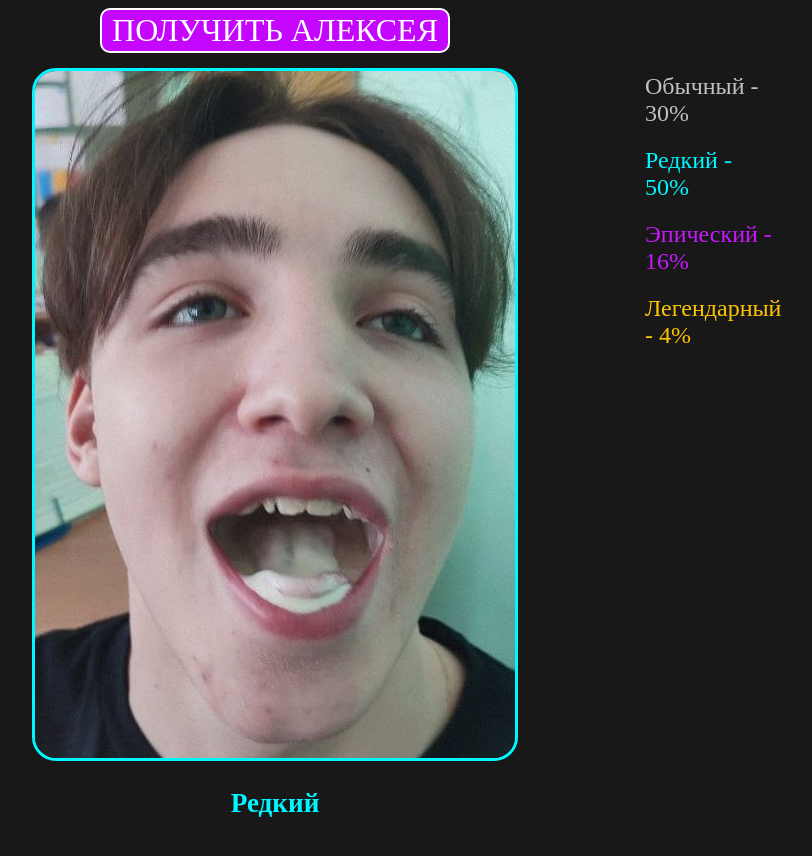
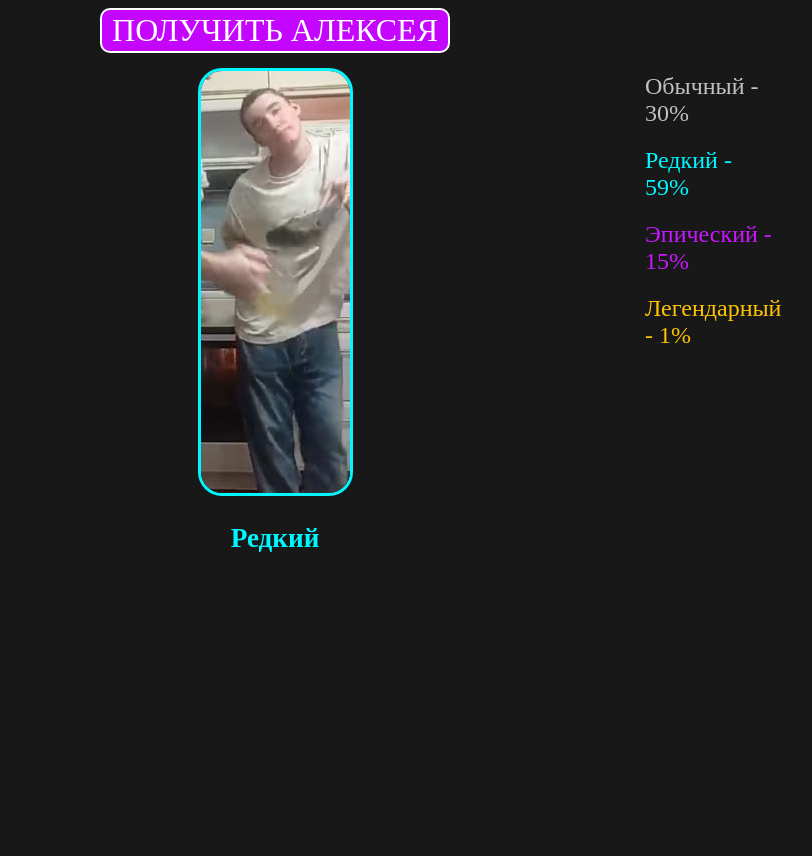
Before and after one commit to kbnzhpp/kbnzhpp.github.io, a plain HTML site: page index.html in a window 1280 px wide. Both pictures are taken after a click on the button "ПОЛУЧИТЬ АЛЕКСЕЯ". Shown: the whole page, without its empty margins (83-895 px from the left). Drawn offline with Linux system fonts and the light colour scheme; a web font is replaced by a local one.

Commit message:
new legend

```diff
--- a/chiwawa.css
+++ b/chiwawa.css
@@ -13,6 +13,10 @@
     font-display: swap;
     src: url(https://fonts.gstatic.com/s/rubik/v28/iJWKBXyIfDnIV7nFrXyi0A.woff2) format('woff2');
     unicode-range: U+0301, U+0400-045F, U+0490-0491, U+04B0-04B1, U+2116;
+}
+
+* {
+    font-family: 'Rubik';
 }
 
 html {
--- a/index.html
+++ b/index.html
@@ -18,9 +18,9 @@
         </div>
         <div class="chances">
             <p class="chance common">Обычный - 30%</p>
-            <p class="chance rare">Редкий - 50%</p>
-            <p class="chance epic">Эпический - 16%</p>
-            <p class="chance legendary">Легендарный - 4%</p>
+            <p class="chance rare">Редкий - 59%</p>
+            <p class="chance epic">Эпический - 15%</p>
+            <p class="chance legendary">Легендарный - 1%</p>
         </div>
     </div>
 </body>
--- a/tap.js
+++ b/tap.js
@@ -1,10 +1,10 @@
-var max_img = 8
+var max_img = 9
 
 function Random() {
     let i = 1
     for (let j = 1; j < max_img; j++) {
         var x = Math.random()
-        if (x < 0.35) {
+        if (x < 0.47) {
             i++
         }
     }
@@ -28,8 +28,8 @@ document.addEventListener('DOMContentLoaded', () => {
                 let rare = Random()
                 var final_img = "imgs/" + rare + '.jpg'
                 photo.setAttribute('src', final_img)
-                ranks = ['Обычный', 'Обычный', 'Редкий', 'Редкий', 'Редкий', 'Эпический', 'Эпический', 'Легендарный']
-                ranks_colors = ['#c2c2c2', '#c2c2c2', '#00f7ff', '#00f7ff', '#00f7ff', '#c918ff', '#c918ff', '#ffc400']
+                ranks = ['Обычный', 'Обычный', 'Редкий', 'Редкий', 'Редкий', 'Эпический', 'Эпический', 'Легендарный', 'Легендарный']
+                ranks_colors = ['#c2c2c2', '#c2c2c2', '#00f7ff', '#00f7ff', '#00f7ff', '#c918ff', '#c918ff', '#ffc400', '#ffc400']
                 ranks_glow = ['#ce4ff5', '#ffd448']
                 rarity.style.color = ranks_colors[rare-1]
                 photo.style.borderColor = ranks_colors[rare-1]
```
Also changed, not shown: imgs/9.jpg (added).
